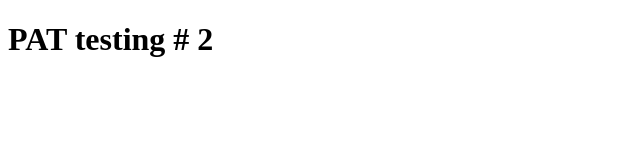
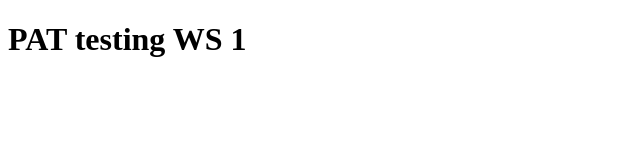
Before and after one commit to dpgraham4401/haztrakjs, a website: page index.html in a window 1280 px wide. Shown: the full height of the page, 0-640 px from the left. Drawn offline with Linux system fonts and the light colour scheme.

Commit message:
PAT config testing WS1

```diff
--- a/index.html
+++ b/index.html
@@ -2,6 +2,6 @@
 <html>
     <body>
 
-        <h1> PAT testing # 2 </h1>
+        <h1> PAT testing WS 1 </h1>
     </body>
 </html>
```
